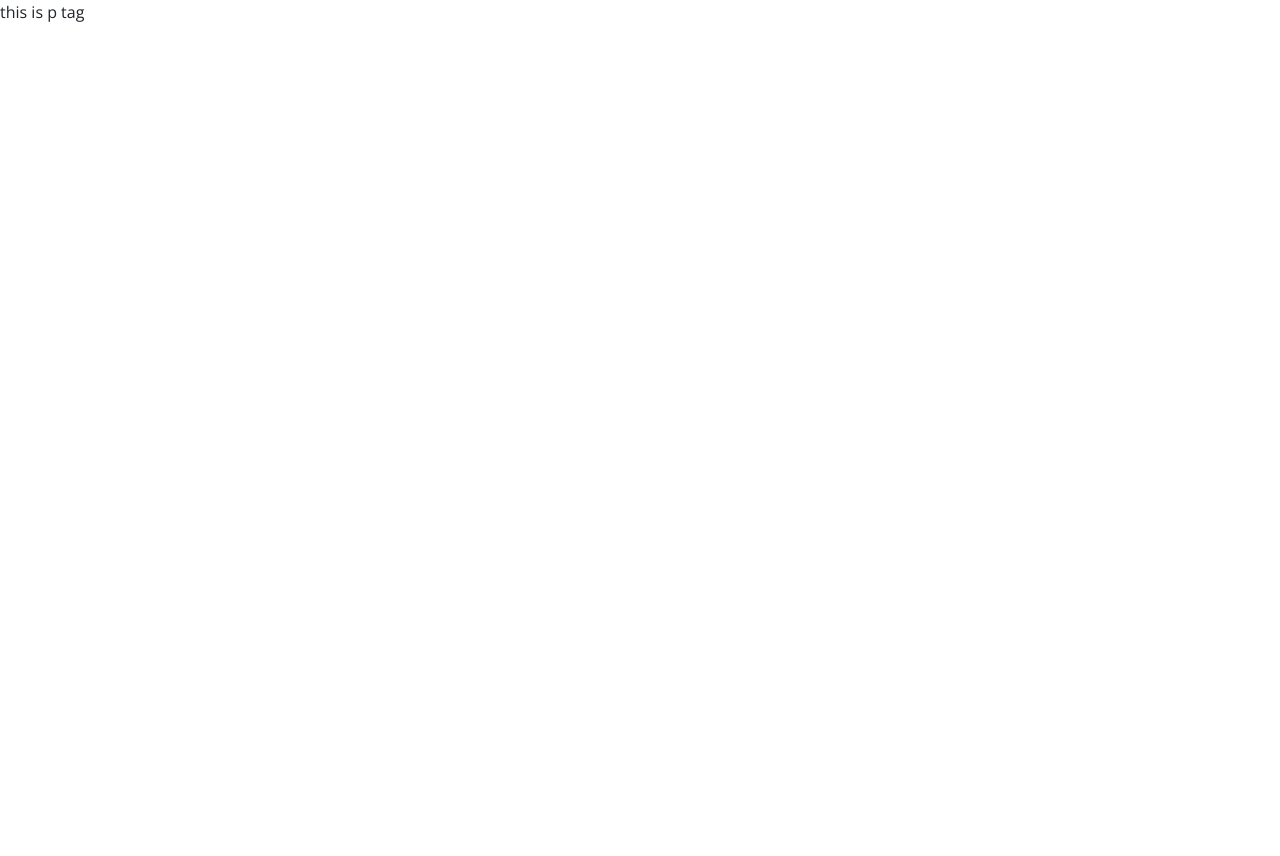
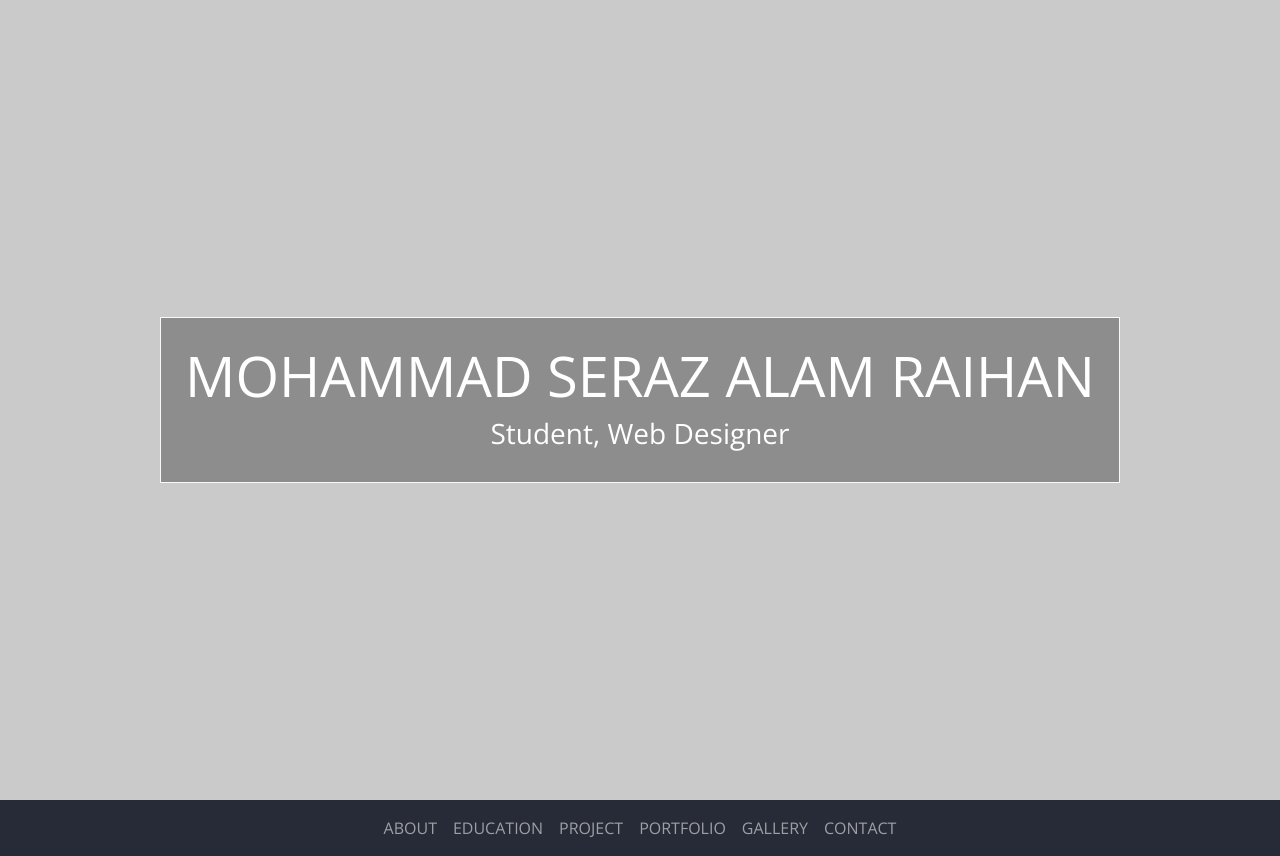
Before and after one commit to serazraihan/serazraihan.github.io, a plain HTML site: page index.html in a window 1280 px wide. Before the commit the page ends 800 px from the top, so only its background shows below. Drawn offline with nearby package versions, Linux system fonts and the light colour scheme.

Commit message:
navbar and section

```diff
--- a/css/style.css
+++ b/css/style.css
@@ -1,3 +1,12 @@
 body{
     font-family: 'Open Sans', sans-serif;
 }
+.banner-container{
+    background-color: #CACACA;
+}
+.banner-column{
+    background-color: #8D8D8D;
+}
+.navbar-container{
+    background-color: #262B37;
+}
--- a/index.html
+++ b/index.html
@@ -20,9 +20,51 @@
 
   </head>
   <body>
+    <!-- this is banner section -->
+
+    <section class="banner-container container-fluid">
+      <div class="row vh-100">
+        <div class="col-md-9 banner-column m-auto text-center text-white p-4 border border-light">
+          <h1 class="display-4 font-weight-bolder">MOHAMMAD SERAZ ALAM RAIHAN</h1>
+          <h3>Student, Web Designer</h3>
+        </div>
+      </div>
+    </section>
+
+    <!-- navbar section -->
 
 
-    <p>this is p tag</p>
+    <nav class="navbar navbar-expand-lg navbar-dark navbar-container ">
+      <button class="navbar-toggler" type="button" data-toggle="collapse" data-target="#navbarSupportedContent" aria-controls="navbarSupportedContent" aria-expanded="false" aria-label="Toggle navigation">
+        <span class="navbar-toggler-icon"></span>
+      </button>
+
+      <div class="collapse navbar-collapse" id="navbarSupportedContent">
+        <ul class="navbar-nav m-auto">
+          <li class="nav-item active">
+            <a class="nav-link" href="#about">ABOUT<span class="sr-only">(current)</span></a>
+          </li>
+          <li class="nav-item">
+            <a class="nav-link" href="#education">EDUCATION</a>
+          </li>
+          <li class="nav-item">
+            <a class="nav-link" href="#project">PROJECT</a>
+          </li>
+
+          <li class="nav-item">
+            <a class="nav-link" href="#portfolio">PORTFOLIO</a>
+          </li>
+
+          <li class="nav-item">
+            <a class="nav-link" href="#gallery">GALLERY</a>
+          </li>
+          <li class="nav-item">
+            <a class="nav-link" href="#contact">CONTACT</a>
+          </li>
+        </ul>
+
+      </div>
+    </nav>
 
     <!-- Optional JavaScript; choose one of the two! -->
 
```
